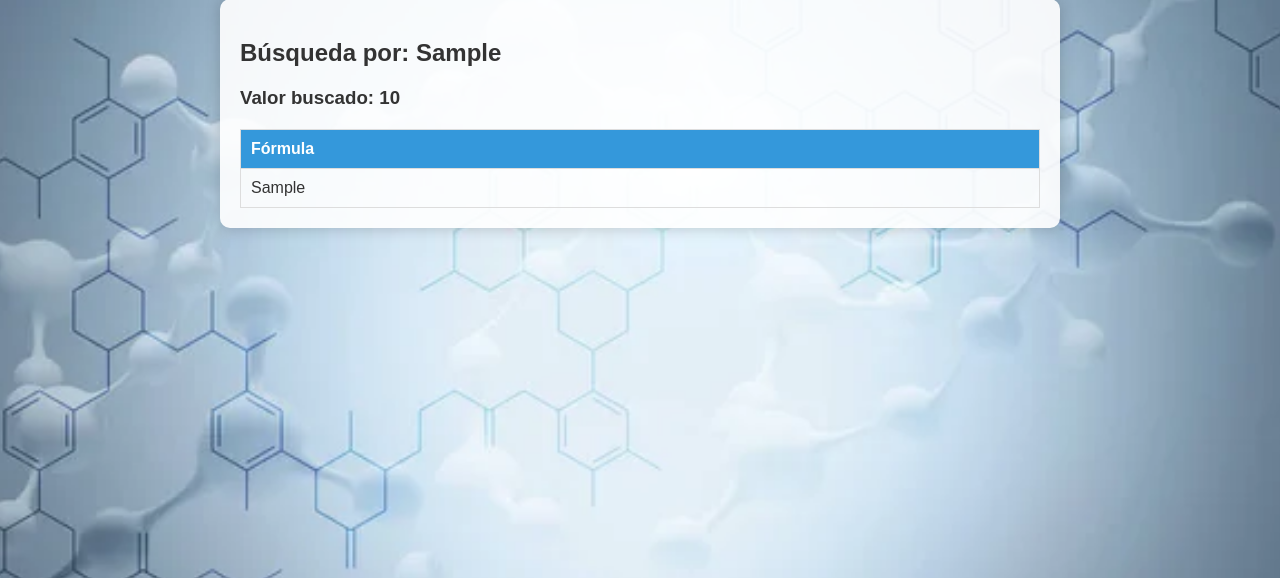
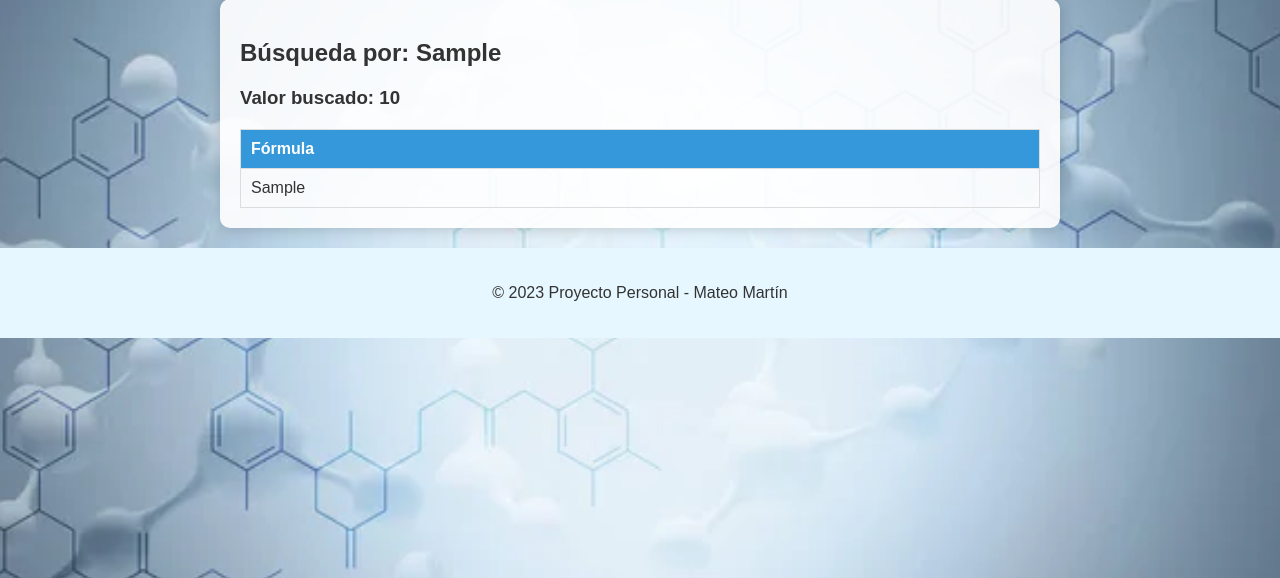
Before and after one commit to mlcganda/Prueba-1, a Flask app: template templates/resultados.html in a window 1280 px wide. Shown: the part 171-749 px from the top of the page. Run offline with Flask 3, Linux system fonts and the light colour scheme; the template is opened without the code that fills it: most values are stand-ins (such as "Sample title", 1, 10 or a date in 2020).

Commit message:
Update resultados.html

```diff
--- a/templates/resultados.html
+++ b/templates/resultados.html
@@ -35,7 +35,7 @@
                     <tbody>
                         {% for _, fila in resultados.iterrows() %}
                             <tr>
-                                <td>{{ fila['Formula2'] }}</td>  <!-- Mostrar Formula2 -->
+                                <td>{{ fila['Formula2'] }}</td>
                                 {% if nomenclatura_devolver == "sistematica" or nomenclatura_devolver == "todas" %}
                                     <td>{{ fila['Sistematica'] }}</td>
                                 {% endif %}
@@ -54,5 +54,10 @@
             {% endif %}
         </div>
     {% endif %}
+
+    <!-- Footer -->
+    <div class="footer">
+        <p>© 2023 Proyecto Personal - Mateo Martín</p>
+    </div>
 </body>
 </html>
```
